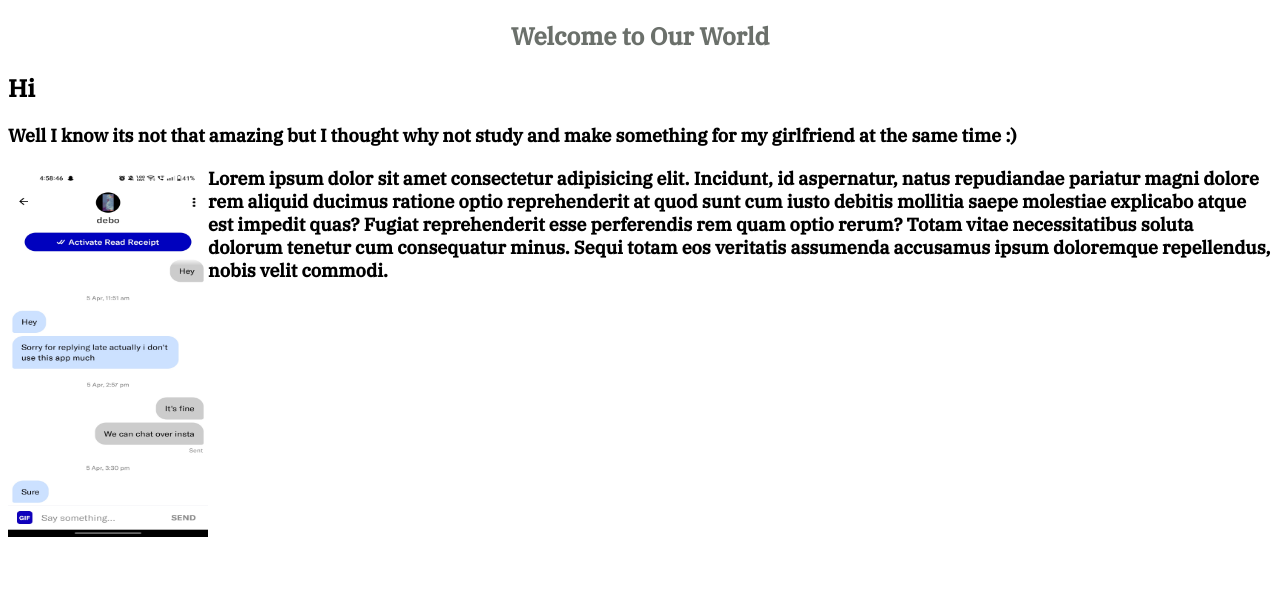
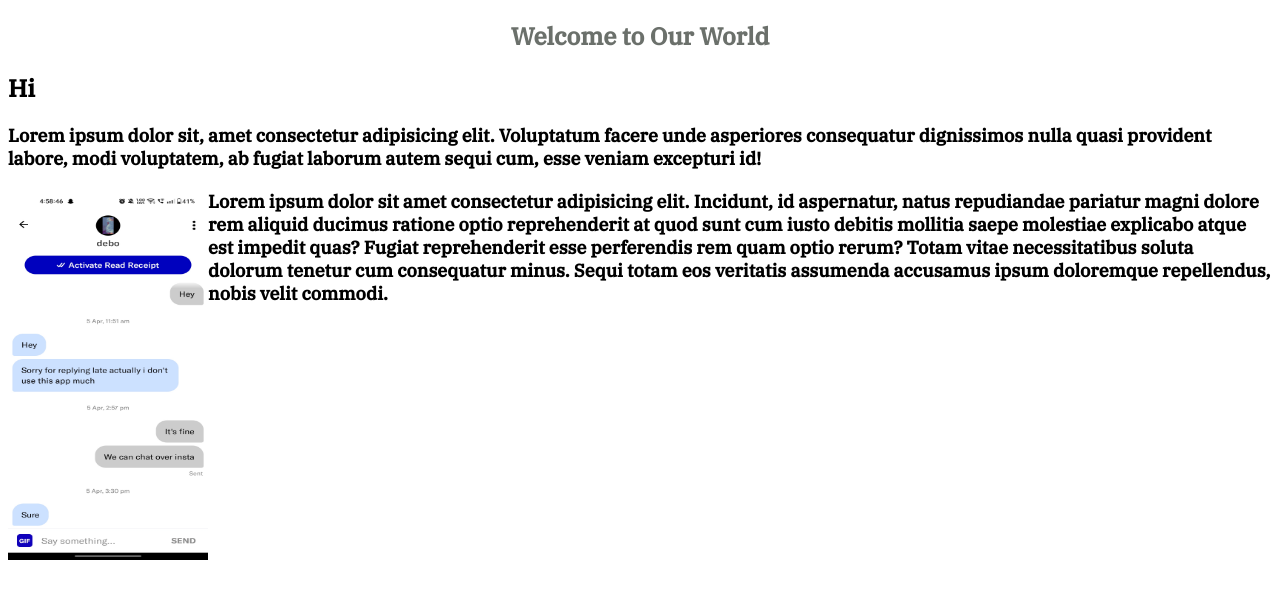
Before and after one commit to dasrahul505/HTML-website-2, a plain HTML site: page index.html in a window 1280 px wide. Drawn offline with Linux system fonts and the light colour scheme; files whose address does not match are found by name.

```diff
--- a/index.html
+++ b/index.html
@@ -24,7 +24,7 @@
     <h2 style="color: rgb(107, 112, 107); text-align: center;">Welcome to Our World</h2>
     <h2>Hi</h2>
     <section>
-        <b>Well I know its not that amazing but I thought why not study and make something for my girlfriend at the same time :) </b>
+        <b>Lorem ipsum dolor sit, amet consectetur adipisicing elit. Voluptatum facere unde asperiores consequatur dignissimos nulla quasi provident labore, modi voluptatem, ab fugiat laborum autem sequi cum, esse veniam excepturi id! </b>
         <br><br>
         <b><img src="/CSS/HTML-website-2/Screenshot_2023.jpg" alt="Screenshot of our chat" style="float: left; width:200px;height:370px;"> Lorem ipsum dolor sit amet consectetur adipisicing elit. Incidunt, id aspernatur, natus repudiandae pariatur magni dolore rem aliquid ducimus ratione optio reprehenderit at quod sunt cum iusto debitis mollitia saepe molestiae explicabo atque est impedit quas? Fugiat reprehenderit esse perferendis rem quam optio rerum? Totam vitae necessitatibus soluta dolorum tenetur cum consequatur minus. Sequi totam eos veritatis assumenda accusamus ipsum doloremque repellendus, nobis velit commodi.</b>
         <br><br>
```
